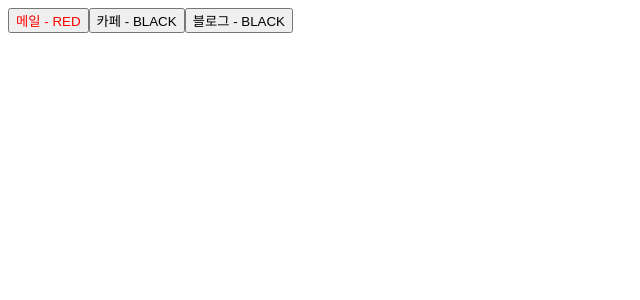
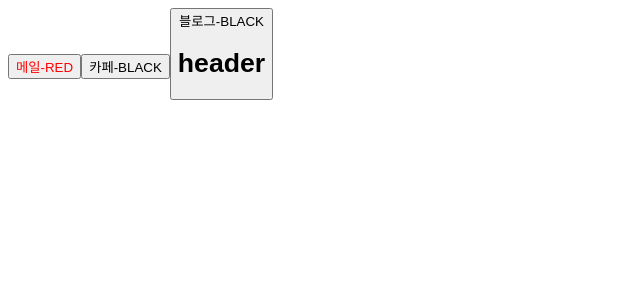
Before and after one commit to lucigun/onebyte, a React (Vite) app: page / in a window 1280 px wide. Shown: the top 300 px of the page, without its empty margins (0-640 px from the left). Built offline with nearby package versions, Linux system fonts and the light colour scheme.

Commit message:
props로 데이터전달하기

```diff
--- a/src/App.jsx
+++ b/src/App.jsx
@@ -5,20 +5,21 @@ import Main from "./commponents/Main.jsx";
 import Button from "./commponents/Button.jsx";
 
 function App() {
-	// 1. props로 전달할 데이터를 정의, 스프레드연산자
 	const buttonProps = {
 		text: "메일",
 		color: "red",
-		a: 1,
-		b: 2,
-		c: 3,
-	};
+		a : 1 ,
+		b : 2 ,
+		c : 3 ,
+};
 
 	return (
 		<>
-			<Button {...buttonProps} />
+			<Button {...buttonProps}/>
 			<Button text={"카페"} />
-			<Button text={"블로그"} />
+			<Button text={"블로그"} >
+				<Header/>
+			</Button>
 		</>
 	);
 }
--- a/src/commponents/Button.jsx
+++ b/src/commponents/Button.jsx
@@ -1,20 +1,15 @@
-const Button = ({ children, text, color = "black" }) => {
-	console.log({ text, color });
-	return (
-		<button style={{ color: color }}>
-			{text} - {color.toUpperCase()}
-		</button>
-	);
+const Button = ({children, text,color="black"}) => {
+	// console.log(props);
+	return <button style={{ color: color }}>
+		{text}-{color.toUpperCase()}{children}
+		</button>;
 };
-// undifined의 값에 점표기표를 사용하면 오류가 발생한다.
 
-// react 18버전부터는 defaultProps를 사용하지 않는다.
-// Button.defaultProps = {
-// 	color : "black",
+// 리액트 18이하인경우
+// Button.defaulPorps = {
+// 	color:"black",
 // }
 
-// props의 기본값을 설정하려면
-// props를 구조분해하고 기본값을 설정하면 된다.
-// const Button = ({ text, color = "black" }) => {
+// 구조할당분석방법을 이용
 
 export default Button;
```
